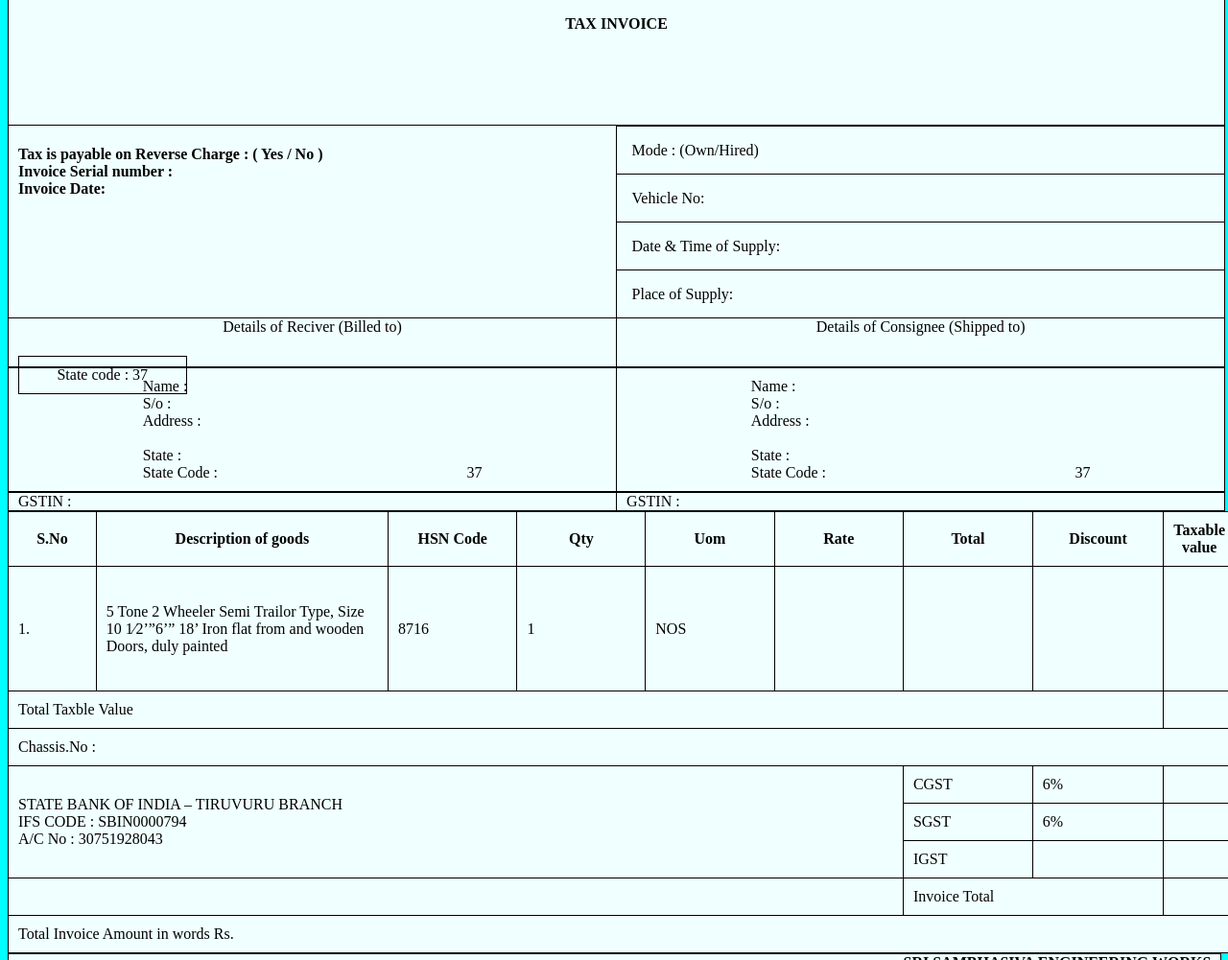
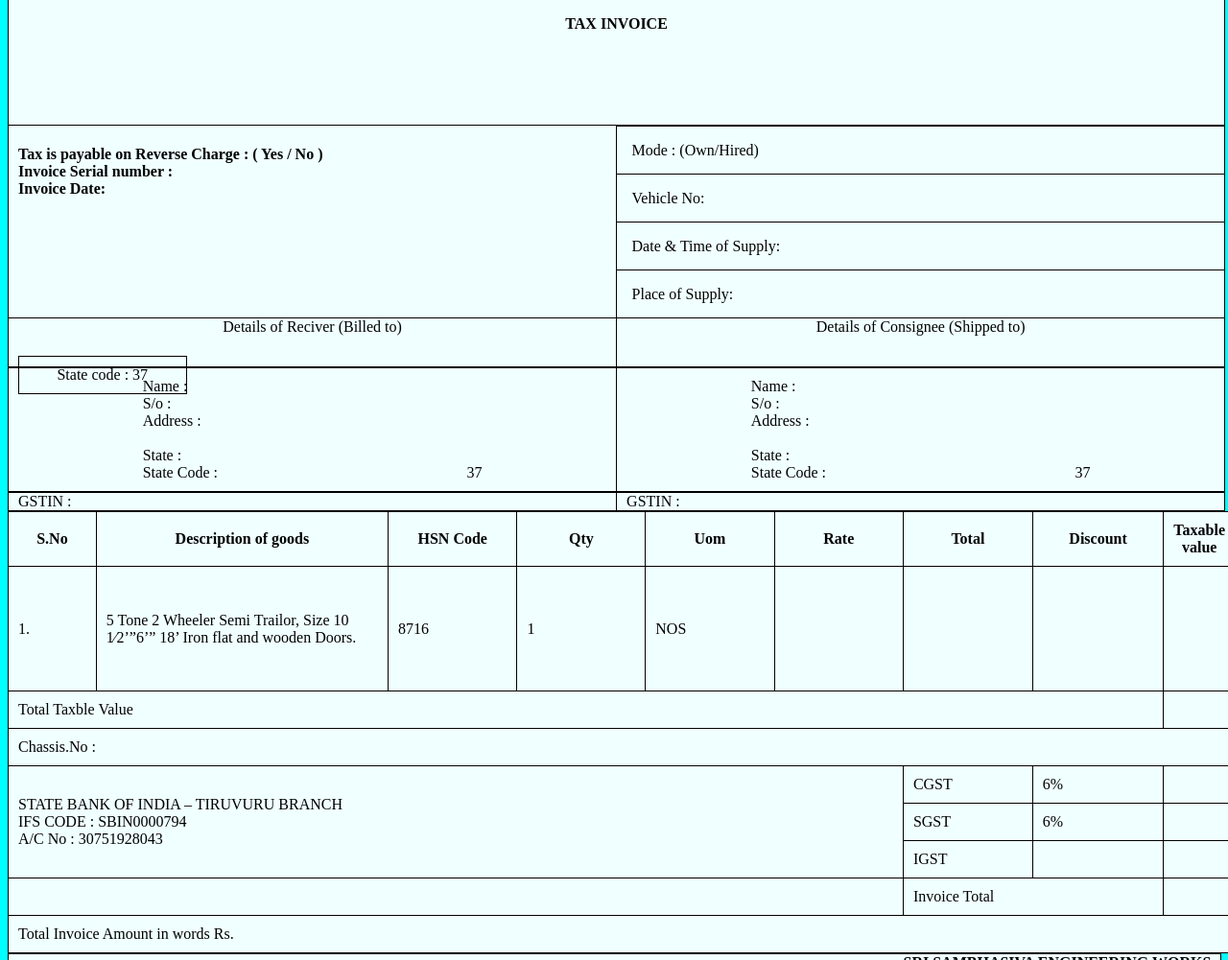
Before and after one commit to TharunChamarthi/Invoice-Bill, a plain HTML site: page index.html in a window 1280 px wide. Shown: the part 99-1100 px from the top of the page at 96% size. Drawn offline with Linux system fonts and the light colour scheme.

Commit message:
Update index.html

```diff
--- a/index.html
+++ b/index.html
@@ -114,9 +114,9 @@
                 </tr>
                 <tr height="130px" class="tablerow">
                     <td>1.</td>
-                    <td width="250px">5 Tone 2 Wheeler Semi Trailor Type,
+                    <td width="250px">5 Tone 2 Wheeler Semi Trailor,
                         Size 10 1⁄2’”6’” 18’
-                        Iron flat from and wooden Doors, duly painted
+                        Iron flat and wooden Doors.
                     </td>
                     <td>8716</td>
                     <td>1</td>
```
